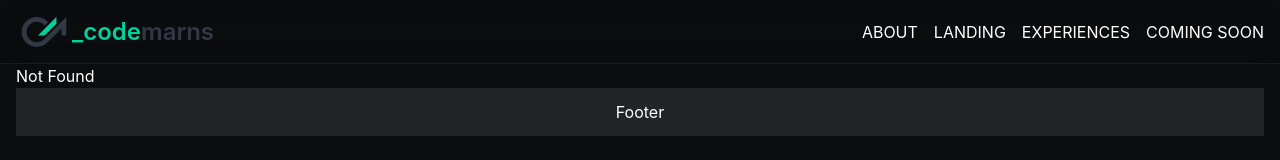
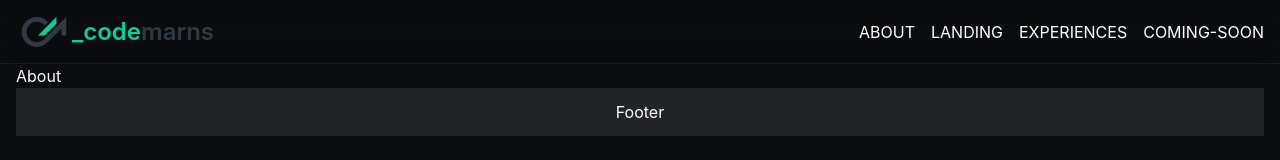
Before and after one commit to codemarns/portfolio, a React (Vite) app: page /portfolio/about in a window 1280 px wide. Before the commit this address had no page. Shown: the top 160 px of the page. Built offline with nearby package versions, Linux system fonts and the light colour scheme.

Commit message:
update: menu

```diff
--- a/src/App.tsx
+++ b/src/App.tsx
@@ -17,11 +17,10 @@ const data = {
     logo: codemarnsLogo,
     name: ["_code", "marns"],
     menu: [
-      { path: "/home", page: "home" },
-      { path: "/about", page: "about" },
-      { path: "/landing", page: "landing" },
-      { path: "/experiences", page: "experiences" },
-      { path: "/coming-soon", page: "coming-soon" },
+      { path: "/portfolio/about", page: "about" },
+      { path: "/portfolio/landing", page: "landing" },
+      { path: "/portfolio/experiences", page: "experiences" },
+      { path: "/portfolio/coming-soon", page: "coming-soon" },
     ],
   },
 };
@@ -41,11 +40,11 @@ function App() {
 
       <Container>
         <Routes>
-          <Route path="/" element={<Home />} />
-          <Route path="/about" element={<About />} />
-          <Route path="/landing" element={<Landing />} />
-          <Route path="/experiences" element={<Experiences />} />
-          <Route path="/coming-soon" element={<ComingSoon />} />
+          <Route path="/portfolio/" element={<Home />} />
+          <Route path="/portfolio/about" element={<About />} />
+          <Route path="/portfolio/landing" element={<Landing />} />
+          <Route path="/portfolio/experiences" element={<Experiences />} />
+          <Route path="/portfolio/coming-soon" element={<ComingSoon />} />
           <Route path="*" element={<NotFound />} />
         </Routes>
         <Footer />
--- a/src/common/Header.tsx
+++ b/src/common/Header.tsx
@@ -21,12 +21,12 @@ type HeaderProps = {
 
 const Header: React.FC<HeaderProps> = (props) => {
   const { data } = props;
-  const { logo, name } = data || {};
+  const { logo, name, menu } = data || {};
 
   return (
     <header className="sticky top-0 z-50 w-full h-16 bg-default-950/50 backdrop-blur-md border-b border-b-default-900">
       <div className="w-full xl:container h-full px-4 mx-auto flex items-center justify-between">
-        <Link to="/" className="outline-none flex items-center">
+        <Link to="/portfolio/" className="outline-none flex items-center">
           <img
             src={logo}
             alt="_codemarns logo"
@@ -49,18 +49,13 @@ const Header: React.FC<HeaderProps> = (props) => {
 
         <nav>
           <ul className="flex-1 flex items-center justify-center gap-4">
-            <li>
-              <Link to="/about">ABOUT</Link>
-            </li>
-            <li>
-              <Link to="/landing">LANDING</Link>
-            </li>
-            <li>
-              <Link to="/experiences">EXPERIENCES</Link>
-            </li>
-            <li>
-              <Link to="/coming-soon">COMING SOON</Link>
-            </li>
+            {menu?.map((item, index) => (
+              <li key={index}>
+                <Link to={item.path} className="uppercase">
+                  {item.page}
+                </Link>
+              </li>
+            ))}
           </ul>
         </nav>
       </div>
```
